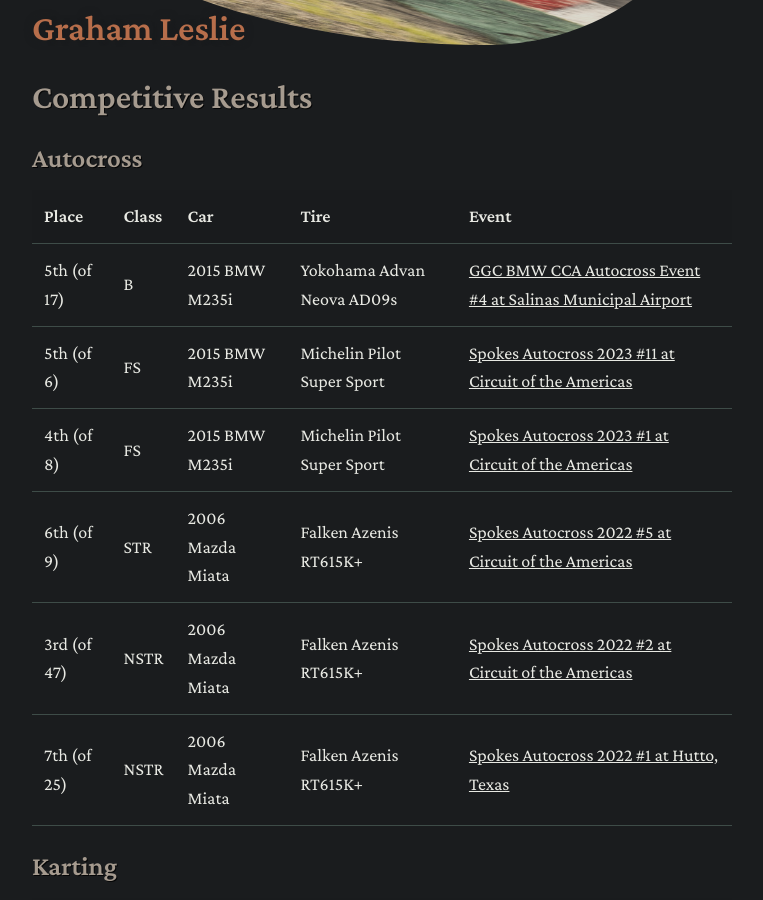
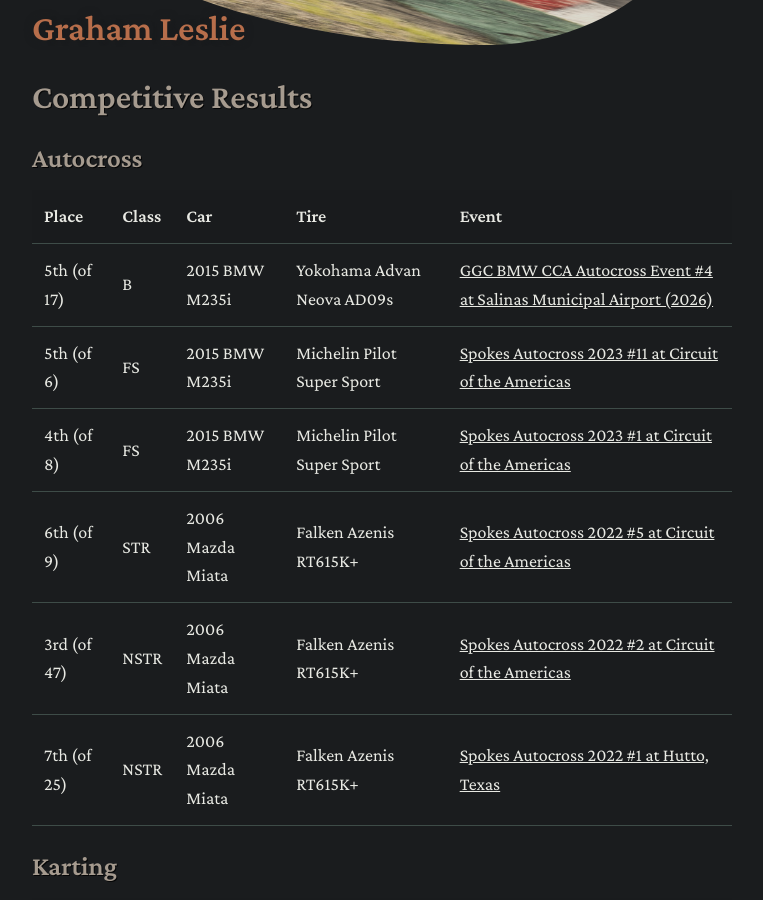
Before and after one commit to grahamleslie/grahamleslie.github.io, a Jekyll site: the page built from racing.md, in a window 1280 px wide and 900 px high, scrolled down 551 px. Shown: the whole window, without its empty margins (258-1021 px from the left). Built offline with Jekyll 4.4.1, drawn with Linux system fonts in a browser that asks for light colours; nearby versions of some CDN libraries; some web fonts are replaced.

Commit message:
Add year to Salinas event link text

```diff
--- a/racing.md
+++ b/racing.md
@@ -11,7 +11,7 @@ title: "#88"
 
 | Place       | Class | Car              | Tire                       | Event                                                                                                     |
 | ----------- | ----- | ---------------- | -------------------------- | --------------------------------------------------------------------------------------------------------- |
-| 5th (of 17) | B     | 2015 BMW M235i   | Yokohama Advan Neova AD09s | [GGC BMW CCA Autocross Event #4 at Salinas Municipal Airport](https://youtu.be/MRYnpR-QZ54)  |
+| 5th (of 17) | B     | 2015 BMW M235i   | Yokohama Advan Neova AD09s | [GGC BMW CCA Autocross Event #4 at Salinas Municipal Airport (2026)](https://youtu.be/MRYnpR-QZ54)  |
 | 5th (of 6)  | FS    | 2015 BMW M235i   | Michelin Pilot Super Sport | [Spokes Autocross 2023 #11 at Circuit of the Americas](https://www.youtube.com/watch?v=dbq5YmRK8uc)       |
 | 4th (of 8)  | FS    | 2015 BMW M235i   | Michelin Pilot Super Sport | [Spokes Autocross 2023 #1 at Circuit of the Americas](https://www.youtube.com/watch?v=lrYkOy3d5e4&t=180s) |
 | 6th (of 9)  | STR   | 2006 Mazda Miata | Falken Azenis RT615K+      | [Spokes Autocross 2022 #5 at Circuit of the Americas](https://www.youtube.com/watch?v=9yHiq3Stjhk)        |
```
